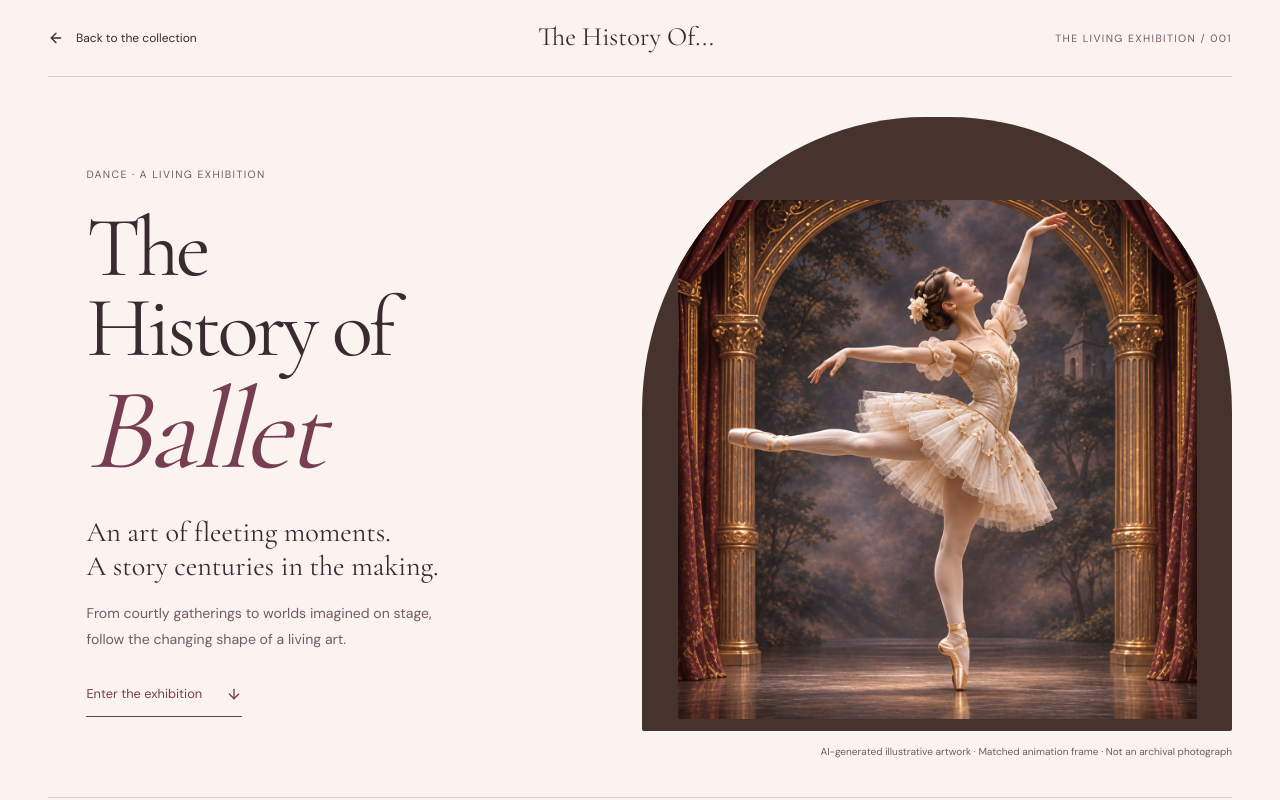
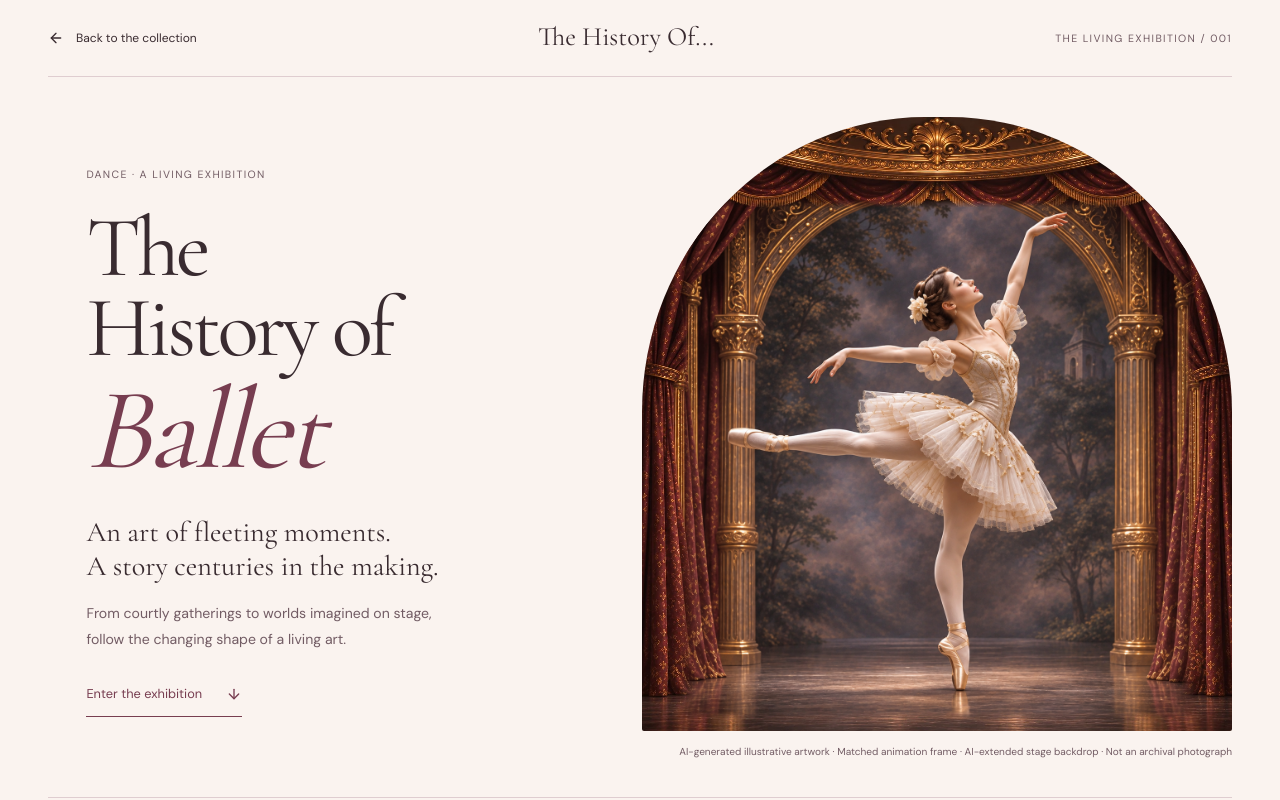
Before and after one commit to lidialuncian/the-history-of, a Next.js app: page /ballet in a window 1280 px wide. Shown: the top 800 px of the page. Built offline with nearby package versions, Linux system fonts and the light colour scheme.

Commit message:
Extend Ballet hero stage without changing dancer scale

```diff
--- a/src/app/ballet/ballet.css
+++ b/src/app/ballet/ballet.css
@@ -160,3 +160,8 @@
 .ballet-heroImage { background: #46332e; min-height: 0; }
 .ballet-heroImage img { inset: auto 0 0; height: auto; aspect-ratio: 1; object-fit: contain; object-position: center; }
 .ballet-heroImage img { left: 6%; bottom: 2%; width: 88%; }
+.ballet-heroImage { background-image: url('/animations/ballet/stage-extension-v2.webp'); background-size: 100% 100%; background-position: center; }
+.ballet-heroImage img {
+  mask-image: linear-gradient(to bottom, transparent, #000 1.5%, #000 98.5%, transparent), linear-gradient(to right, transparent, #000 3%, #000 97%, transparent);
+  mask-composite: intersect;
+}
--- a/src/app/ballet/page.tsx
+++ b/src/app/ballet/page.tsx
@@ -35,7 +35,7 @@ export default function BalletPage() {
             <div className="ballet-heroImage">
               <Image src="/animations/ballet/approved-final.webp" alt={`Illustration: ${artwork.alt}`} width={1080} height={1080} sizes="(min-width: 960px) 55vw, 100vw" preload />
             </div>
-            <figcaption>{artwork.attribution} · Matched animation frame · Not an archival photograph</figcaption>
+            <figcaption>{artwork.attribution} · Matched animation frame · AI-extended stage backdrop · Not an archival photograph</figcaption>
           </figure>
         </section>
         <aside className="ballet-draftNotice" aria-label="Editorial status">
@@ -82,7 +82,7 @@ export default function BalletPage() {
           <p className="ballet-eyebrow">A note from the exhibition</p>
           <h2 id="editorial-title">A first draft, with room to grow.</h2>
           <p>All chapter text and period labels are provisional editorial scaffolding adapted from our approved exhibition outline, not a verified historical publication. Periods overlap; these rooms are narrative guides, not exact boundaries.</p>
-          <p>Historical references, artist profiles and archival media await research and editorial review. No historical quotations or archival objects are presented in this edition. The opening artwork is a matched frame from an AI-generated illustrative animation, not evidence of a particular dancer, costume, performance or era.</p>
+          <p>Historical references, artist profiles and archival media await research and editorial review. No historical quotations or archival objects are presented in this edition. The opening artwork is a matched frame from an AI-generated illustrative animation with an AI-extended stage surround, not evidence of a particular dancer, costume, performance or era.</p>
           <a href="#ballet-title" className="ballet-nextLink">Back to the entrance ↑</a>
         </section>
       </main>
--- a/src/app/globals.css
+++ b/src/app/globals.css
@@ -145,3 +145,7 @@ h3 { margin: 0; font-size: 2rem; line-height: 1.1; }
 .ballet-entrance-skip { position: fixed; z-index: 81; right: 1rem; bottom: 1rem; min-height: 44px; padding: .75rem 1.25rem; border: 1px solid #773d50; border-radius: 3px; background: #faf3ef; color: #392b30; cursor: pointer; }
 .ballet-entrance-skip:focus-visible { outline: 3px solid #773d50; outline-offset: 4px; }
 html[data-ballet-entrance="landing"] .ballet-heroImage img { visibility: hidden; }
+html[data-ballet-entrance="landing"] .ballet-entrance-film video {
+  mask-image: linear-gradient(to bottom, transparent, #000 1.5%, #000 98.5%, transparent), linear-gradient(to right, transparent, #000 3%, #000 97%, transparent);
+  mask-composite: intersect;
+}
```
Also changed, not shown: public/animations/ballet/stage-extension-v2.webp (added), 15 other files (tests, documents, lock files or other folders).
